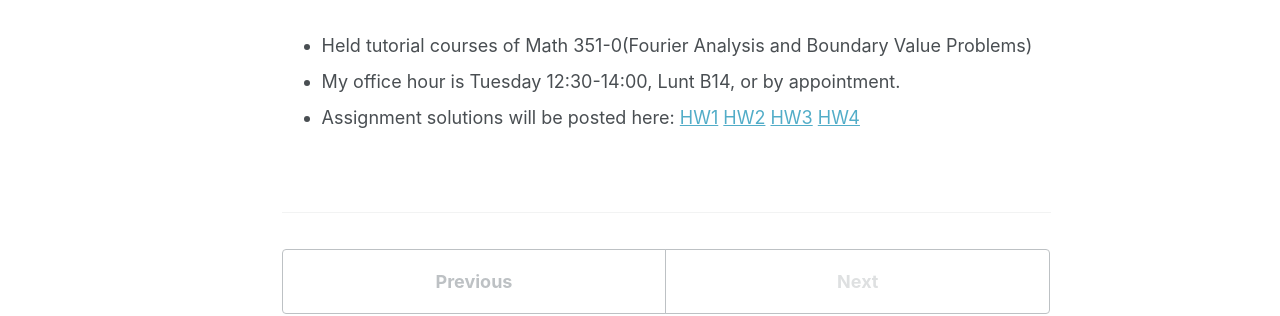
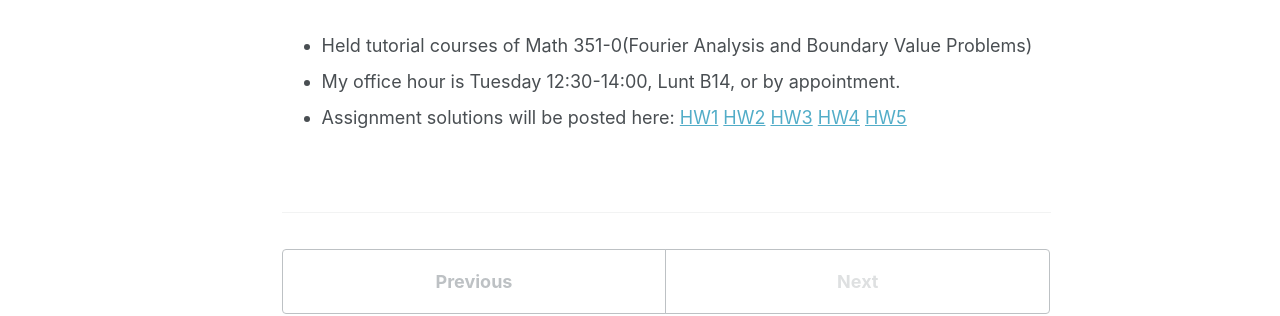
Before and after one commit to zhc515/zhc515.github.io, a Jekyll site: the page built from _teaching/2024-fall-teaching-2.md, in a window 1280 px wide. Shown: the part 189-505 px from the top of the page. Built offline with Jekyll 4.4.1, drawn with Linux system fonts in a browser that asks for light colours.

Commit message:
Update 2024-fall-teaching-2.md

```diff
--- a/_teaching/2024-fall-teaching-2.md
+++ b/_teaching/2024-fall-teaching-2.md
@@ -15,3 +15,4 @@ location: "Evanston, US"
 [HW2](http://zhc515.github.io/files/Math_351_HW2_solution.pdf)
 [HW3](http://zhc515.github.io/files/Math_351_HW3_solution.pdf)
 [HW4](http://zhc515.github.io/files/Math_351_HW4_solution.pdf)
+[HW5](http://zhc515.github.io/files/Math_351_HW5_solution.pdf)
```
